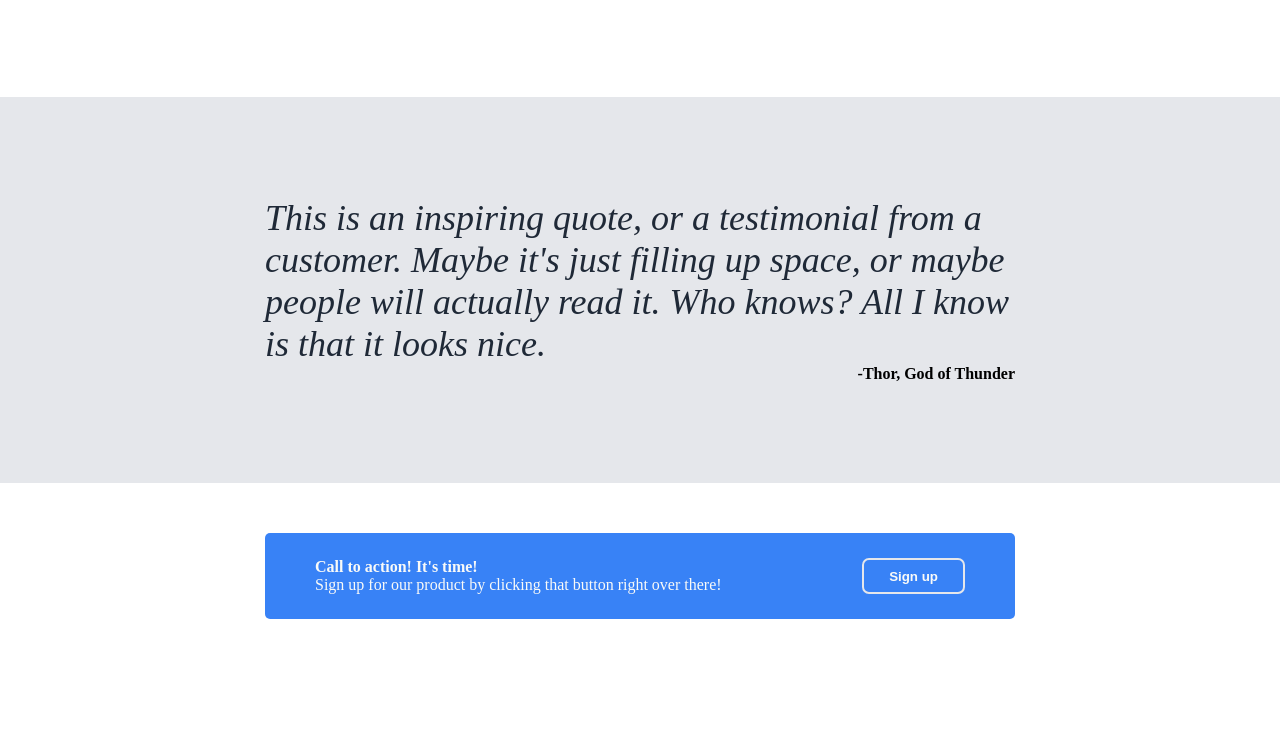
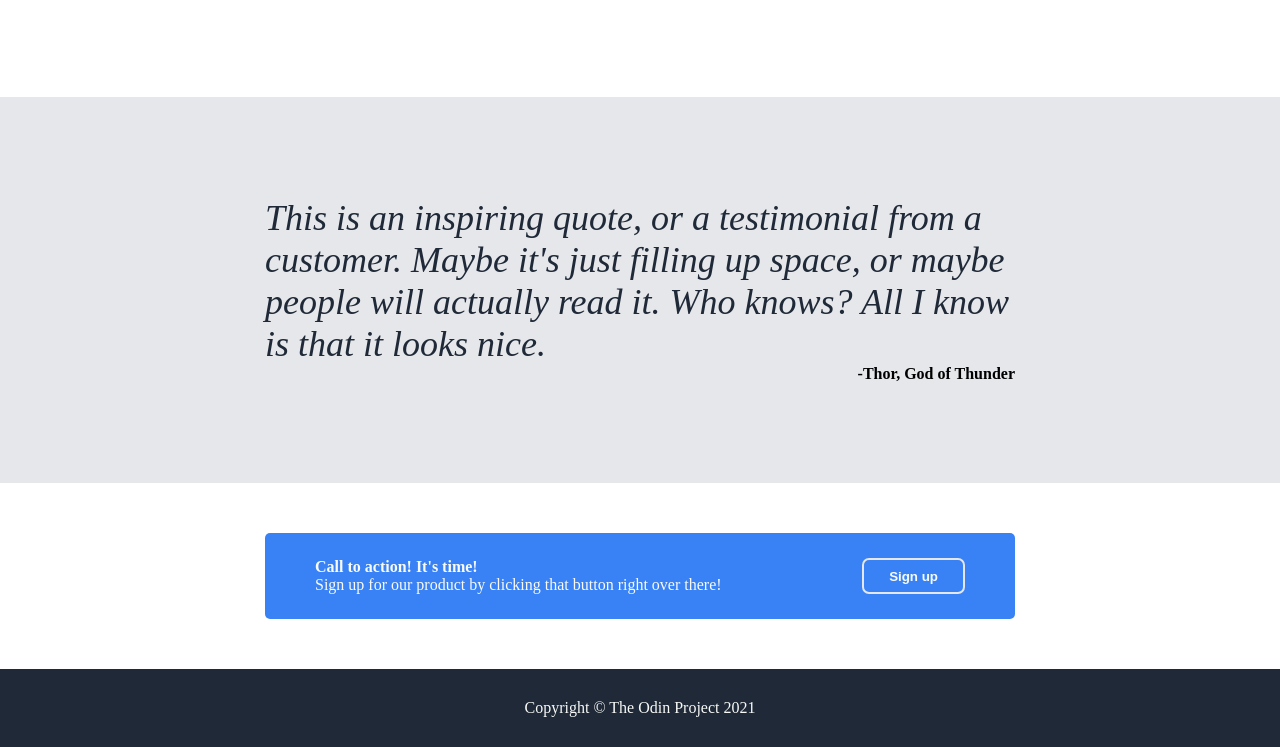
Before and after one commit to artyomlogvin/odin-landing-page, a plain HTML site: page index.html in a window 1280 px wide. Shown: the part 773-1520 px from the top of the page. Before the commit the page ends 1442 px from the top, so only its background shows below. Drawn offline with Linux system fonts and the light colour scheme.

Commit message:
Complete footer section

```diff
--- a/index.html
+++ b/index.html
@@ -72,5 +72,8 @@
         <button class="sign-up">Sign up</button>
       </div>
     </div>
+    <div class="footer">
+      <p class="footer-text">Copyright © The Odin Project 2021</p>
+    </div>
   </body>
 </html>
--- a/styles.css
+++ b/styles.css
@@ -180,3 +180,19 @@ li, .hero-subtext {
 .cta-p {
     font-weight: 900;
 }
+
+/*Footer section*/
+
+.footer {
+    background-color: #1F2937;
+    padding: 30px 0px 30px 0px;
+    margin: 0;
+
+    display: flex;
+    align-items: center;
+    justify-content: center;
+}
+
+.footer-text {
+    color: #F9FAF8;
+}
```
